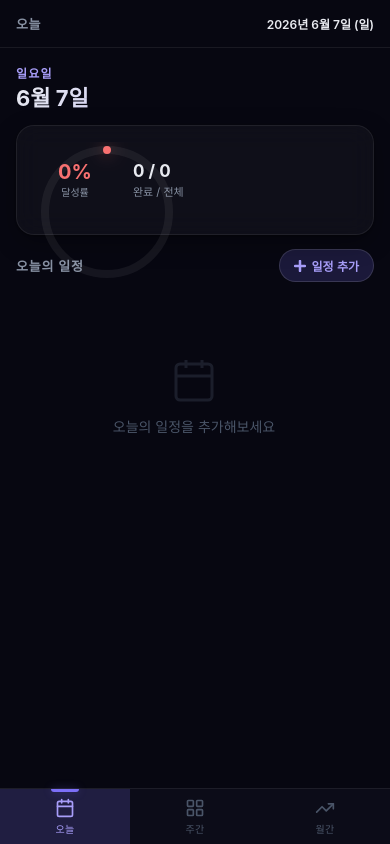
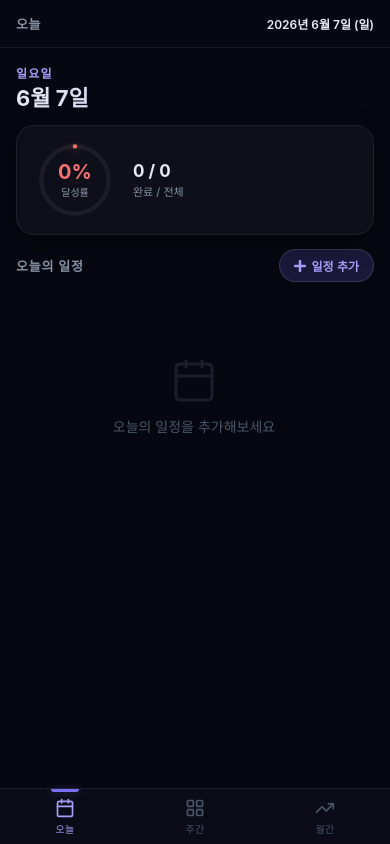
Before and after one commit to Eddy-Cho1/schedule-tracker, a React (Vite) app: page / in a window 390 px wide. Built offline with nearby package versions, Linux system fonts and the light colour scheme.

Commit message:
Fix mobile: ring SVG viewBox overflow, bottom nav active bg

```diff
--- a/src/App.css
+++ b/src/App.css
@@ -1037,6 +1037,10 @@ body {
 
   .nav-label { font-size: 10px; }
 
+  .nav-btn.active {
+    background: transparent;
+  }
+
   /* ── Topbar ── */
   .topbar {
     height: calc(48px + env(safe-area-inset-top, 0px));
@@ -1087,6 +1091,11 @@ body {
     flex-shrink: 0;
   }
 
+  .ring-wrap svg {
+    width: 100% !important;
+    height: 100% !important;
+  }
+
   .ring-pct  { font-size: 20px !important; }
   .ring-sub  { font-size: 10px; }
   .ring-label { text-align: left; }
--- a/src/components/TodayView.tsx
+++ b/src/components/TodayView.tsx
@@ -20,7 +20,7 @@ function ProgressRing({ pct, size = 140 }: { pct: number; size?: number }) {
 
   return (
     <div className="ring-wrap" style={{ width: size, height: size }}>
-      <svg width={size} height={size}>
+      <svg width={size} height={size} viewBox={`0 0 ${size} ${size}`}>
         <circle cx={size/2} cy={size/2} r={r} fill="none" stroke="rgba(255,255,255,0.06)" strokeWidth={8}/>
         <circle
           cx={size/2} cy={size/2} r={r}
```
